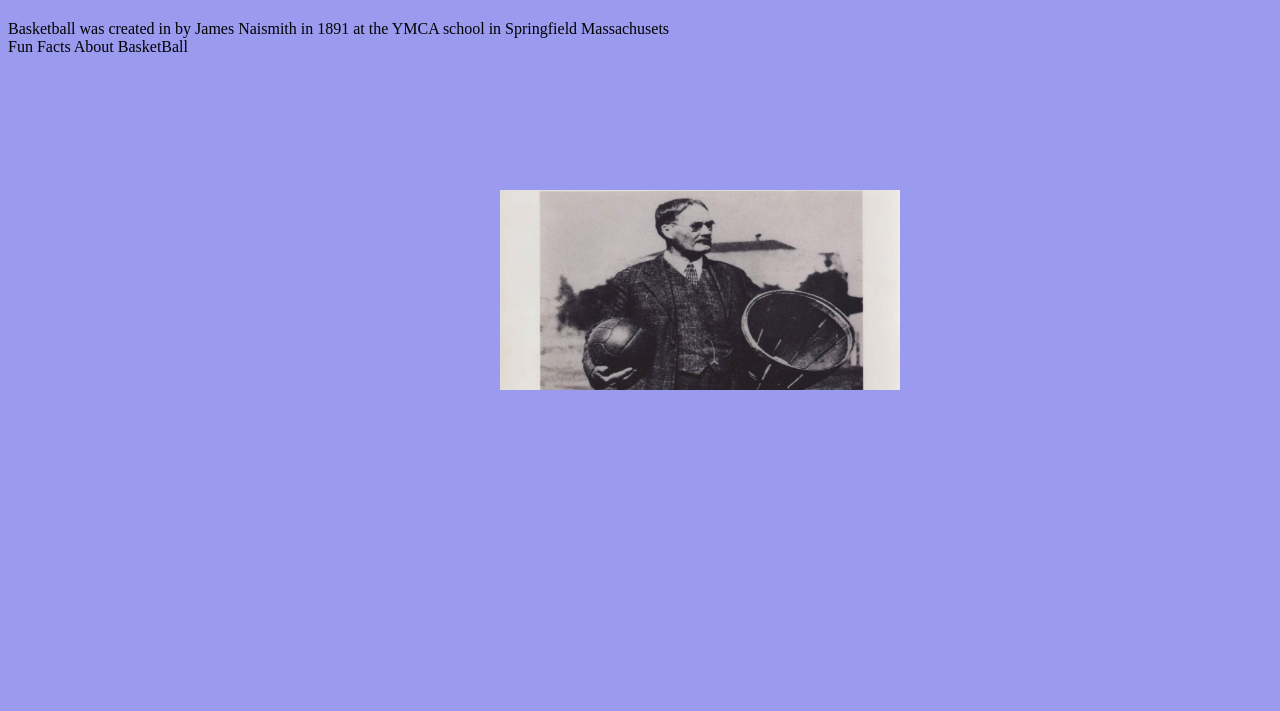
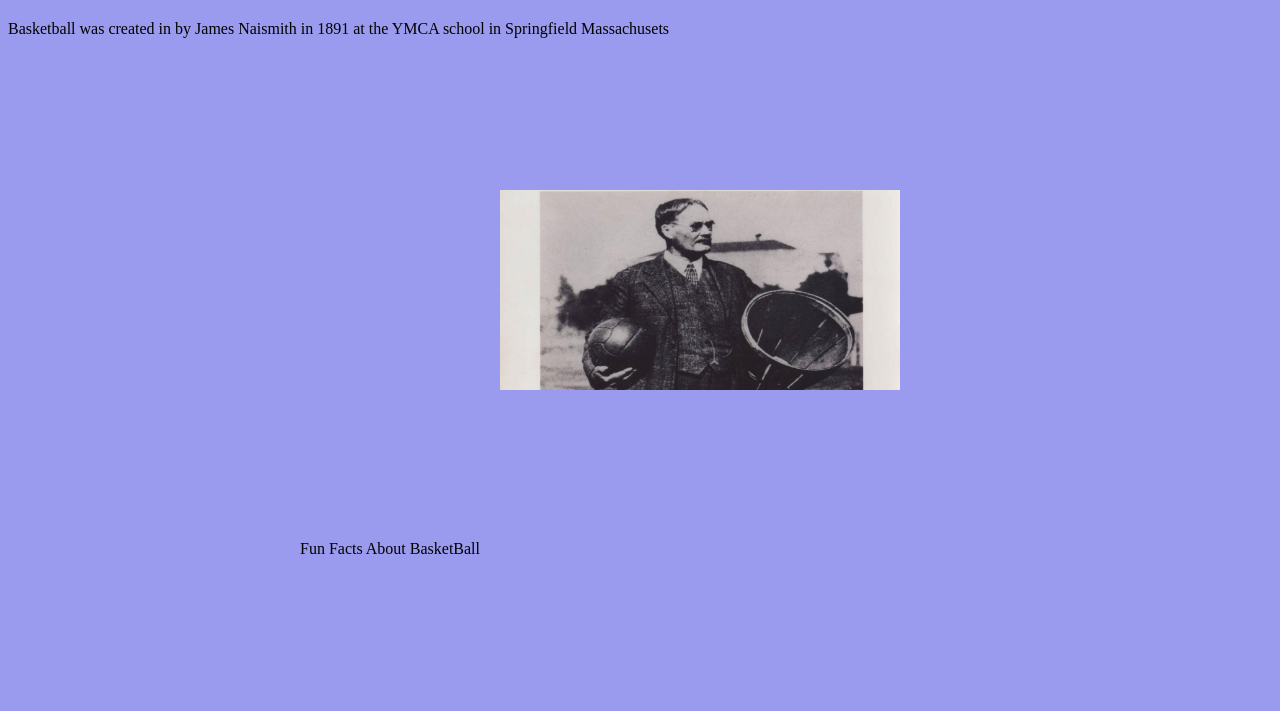
Before and after one commit to matthew-matthijs/matthew-matthijs.github.io, a plain HTML site: page BaskeballHist.html in a window 1280 px wide. Shown: the part 60-771 px from the top of the page. Drawn offline with Linux system fonts and the light colour scheme.

Commit message:
Add files via upload

```diff
--- a/Basketball.css
+++ b/Basketball.css
@@ -28,6 +28,6 @@ img{
     position: absolute; left: 500px; top:250px;
 }
 
-Link{
+#Link{
     position:absolute; left: 300px; top: 600px
 }
```
Also changed, not shown: BaskeballHist.html (+1 -1 lines).
